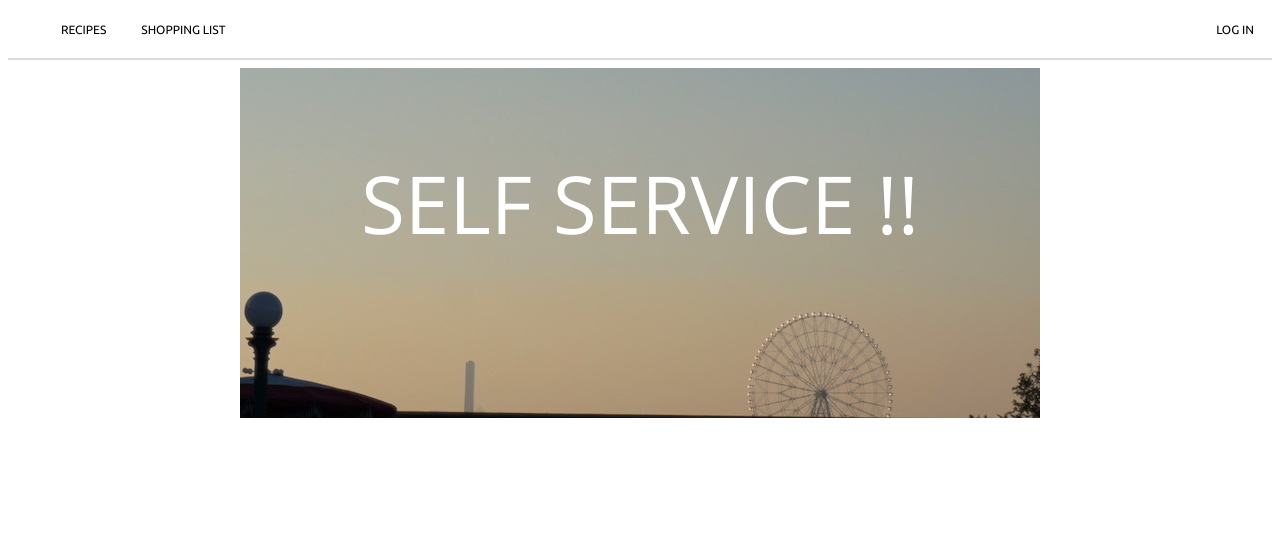
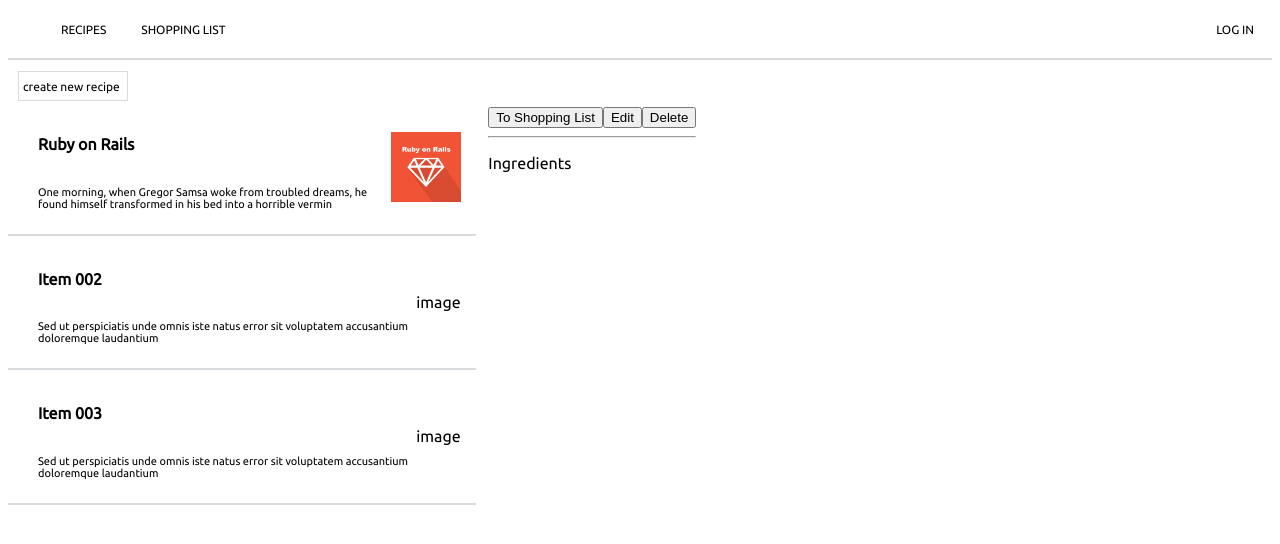
Before and after one commit to daiando/recipe-book, an Angular app: page /recipes/1 in a window 1280 px wide. Shown: the top 544 px of the page. Built offline with nearby package versions, Linux system fonts and the light colour scheme; some icons are missing.

Commit message:
debugging

```diff
--- a/src/app/app.component.html
+++ b/src/app/app.component.html
@@ -2,5 +2,5 @@
 <rb-header></rb-header>
 
 <!-- main here -->
-<rb-greeting></rb-greeting>
-<!-- <rb-recipes></rb-recipes> -->
+<!-- <rb-greeting></rb-greeting> -->
+<rb-recipes></rb-recipes>
--- a/src/app/greeting/greeting.component.css
+++ b/src/app/greeting/greeting.component.css
@@ -5,14 +5,15 @@
 
 .greeting_cambus {
   display: flex;
-  align-items: center;
+  align-items: flex-start;
   justify-content: center;
+  font-family: 'Open Sans', sans-serif;
 }
 
 .greeting_img {
   background: url(../../assets/images/ferriswheel001.JPG);
-  width: 800px;
-  height: 350px;
+  width: 1000px;
+  height: 400px;
   display: flex;
   align-items: center;
   justify-content:flex-start;
@@ -21,6 +22,14 @@
 
 .greeting_msg_big {
   color: white;
-  font-family: 'Open Sans', sans-serif;
-  font-size: 80px;
+  font-size: 89px;
+  width: 900px;
+  display: flex;
+  margin-left: 70px;
+  margin-bottom: 30px;
 }
+
+.greeting_msg {
+  color: white;
+  font-size: 40px;
+}
--- a/src/app/greeting/greeting.component.html
+++ b/src/app/greeting/greeting.component.html
@@ -1,5 +1,6 @@
 <main class="greeting_cambus">
   <div class="greeting_img">
-    <p class="greeting_msg_big">SELF SERVICE !!</p>
+    <div class="greeting_msg_big">SELF SERVICE SYSTEM</div>
+    <div class="greeting_msg">Infrastracture & Server Configuration</div>
   </div>
 </main>
--- a/src/app/recipes/recipe-detail/recipe-detail.component.html
+++ b/src/app/recipes/recipe-detail/recipe-detail.component.html
@@ -1,6 +1,6 @@
 <div class="row">
   <div class="col-md-12">
-    <img src="{{selectedRecipe?.imagePath}}" alt="" class="img-responsive" width="400px">
+    <img src="{{selectedRecipe?.imagePath}}" alt="" class="img-responsive" width="300px">
   </div>
 </div>
 <div class="row">
--- a/src/app/recipes/recipes.component.css
+++ b/src/app/recipes/recipes.component.css
@@ -15,6 +15,5 @@
 .recipe_right {
   display: flex;
   flex: 0 0 62%;
-  background-color: beige;
-
+  /*background-color: beige;*/
 }
--- a/src/app/recipes/recipes.component.html
+++ b/src/app/recipes/recipes.component.html
@@ -1,10 +1,10 @@
 <div class="recipe_mainframe">
   <div class="recipe_left">
-    <!-- <rb-recipe-list (recipeSelected)="selectedRecipe = $event"></rb-recipe-list> -->
-    <rb-recipe-list></rb-recipe-list>
+    <rb-recipe-list (recipeSelected)="selectedRecipe = $event"></rb-recipe-list>
+    <!-- <rb-recipe-list></rb-recipe-list> -->
   </div>
   <div class="recipe_right">
-    recipe detail
+    <rb-recipe-detail [selectedRecipe]="selectedRecipe"></rb-recipe-detail>
   </div>
 </div>
 
```
Also changed, not shown: src/assets/images/ferriswheel001.JPG.
